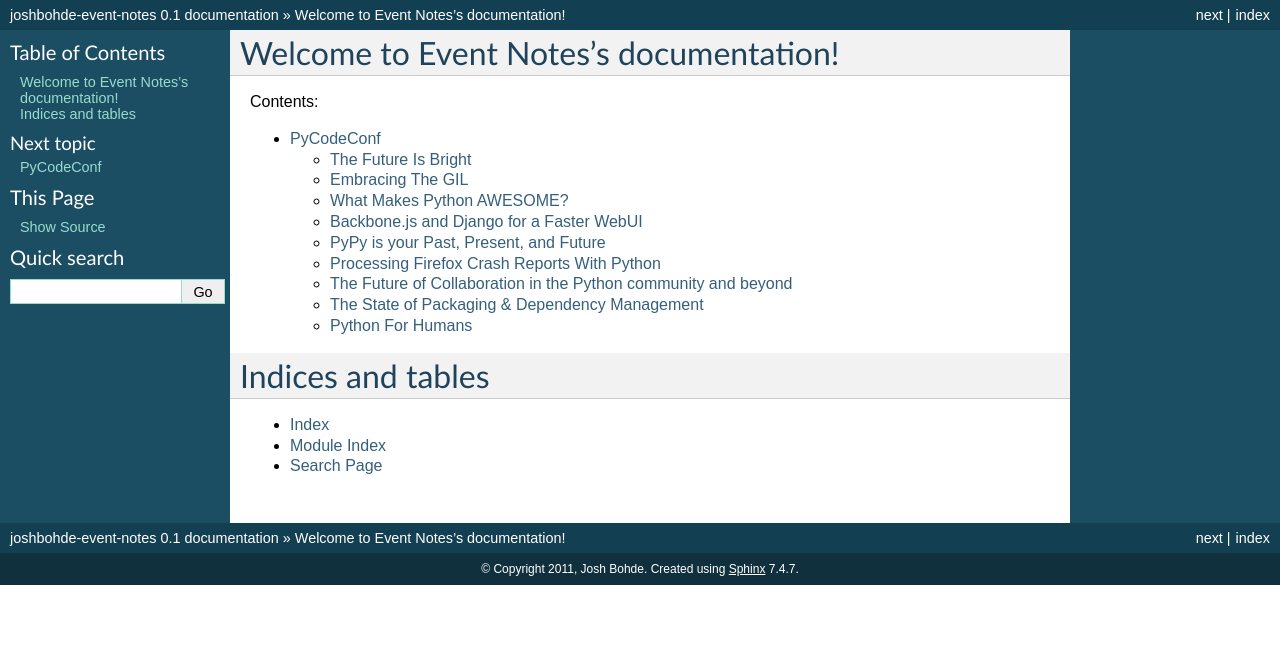
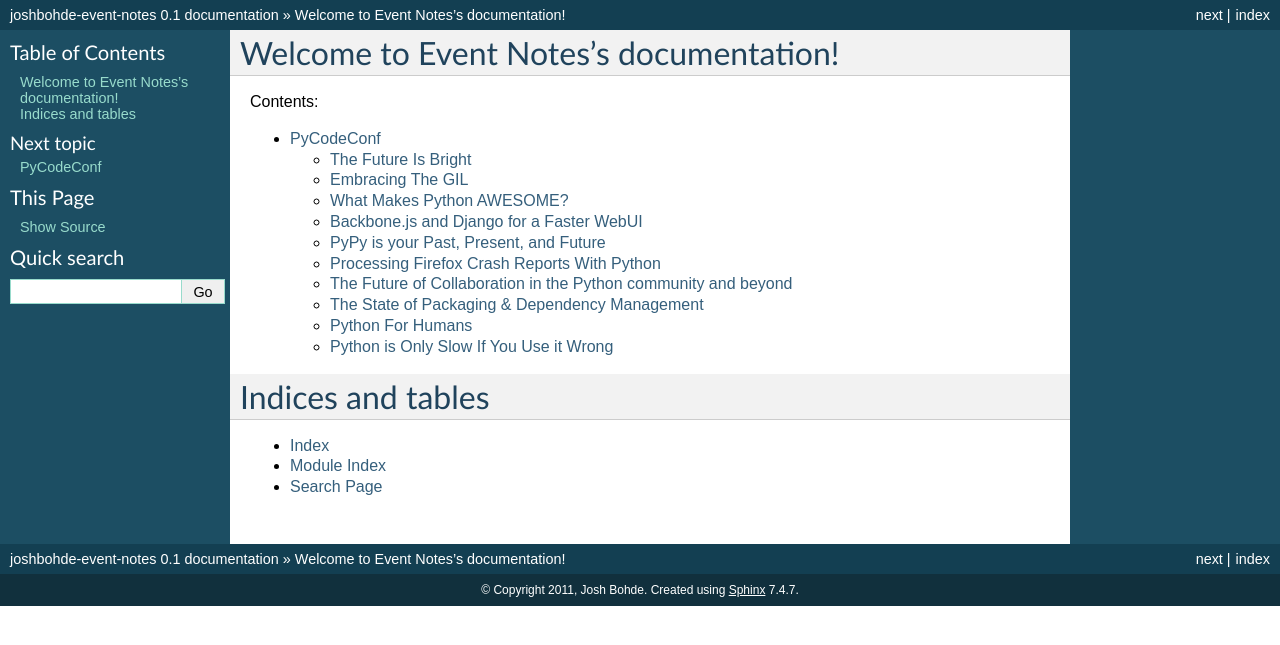
Before and after one commit to bohde/joshbohde-event-notes, a Sphinx documentation site: the page built from source/index.rst, in a window 1280 px wide. Shown: the top 645 px of the page. Built offline with Sphinx 7.4.7, drawn with Linux system fonts in a browser that asks for light colours.

Commit message:
Setup for "Python is Only Slow If You're Doing It Wrong"

```diff
--- a/source/pycodeconf/index.rst
+++ b/source/pycodeconf/index.rst
@@ -14,3 +14,4 @@
    future_of_collaboration_in_the_python_community
    state_of_packaging_and_dependency_management
    api_design_and_pragmatic_python
+   python_is_only_slow_if_youre_using_it_wrong
--- /dev/null
+++ b/source/pycodeconf/python_is_only_slow_if_youre_using_it_wrong.rst
@@ -0,0 +1,7 @@
+=======================================
+Python is Only Slow If You Use it Wrong
+=======================================
+
+Author
+-------
+  * Avery Pennarun (http://twitter.com/apenwarr)
```
